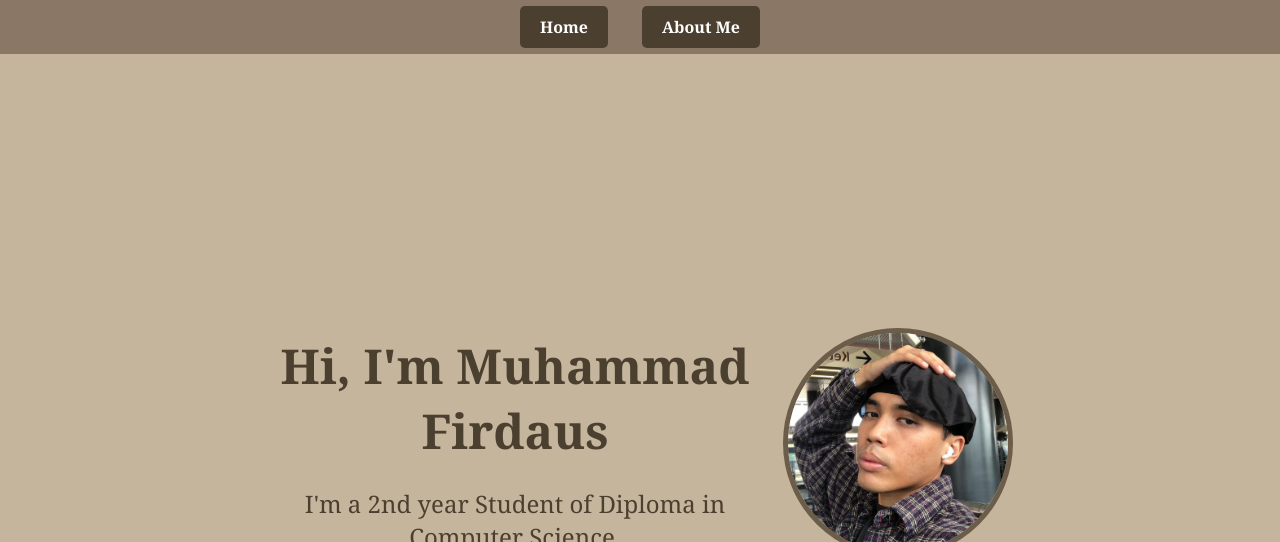
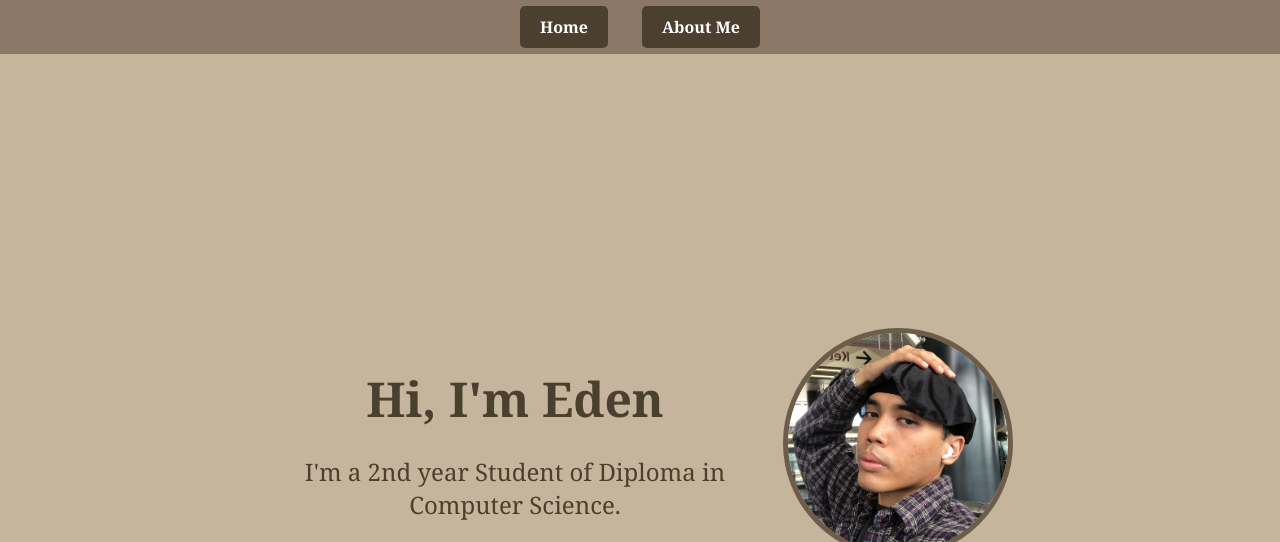
Before and after one commit to edenv1ch/my-website, a plain HTML site: page index.html in a window 1280 px wide. Shown: the top 542 px of the page. Drawn offline with Linux system fonts and the light colour scheme.

Commit message:
Update index.html

```diff
--- a/index.html
+++ b/index.html
@@ -94,7 +94,7 @@
 
 <section class="hero">
     <div class="hero-text">
-        <h1>Hi, I'm Muhammad Firdaus</h1>
+        <h1>Hi, I'm Eden</h1>
         <p>I'm a 2nd year Student of Diploma in Computer Science.</p>
         <button onclick="location.href='about.html'">Read More</button>
     </div>
```
